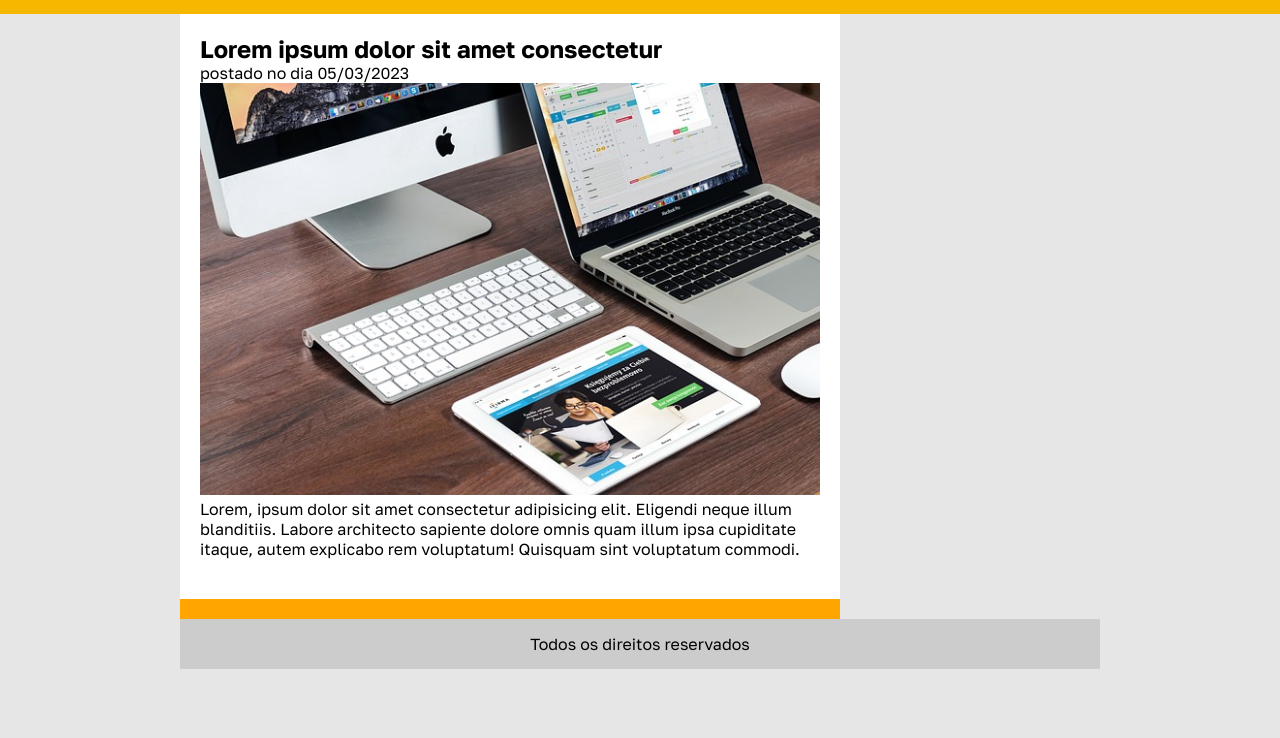
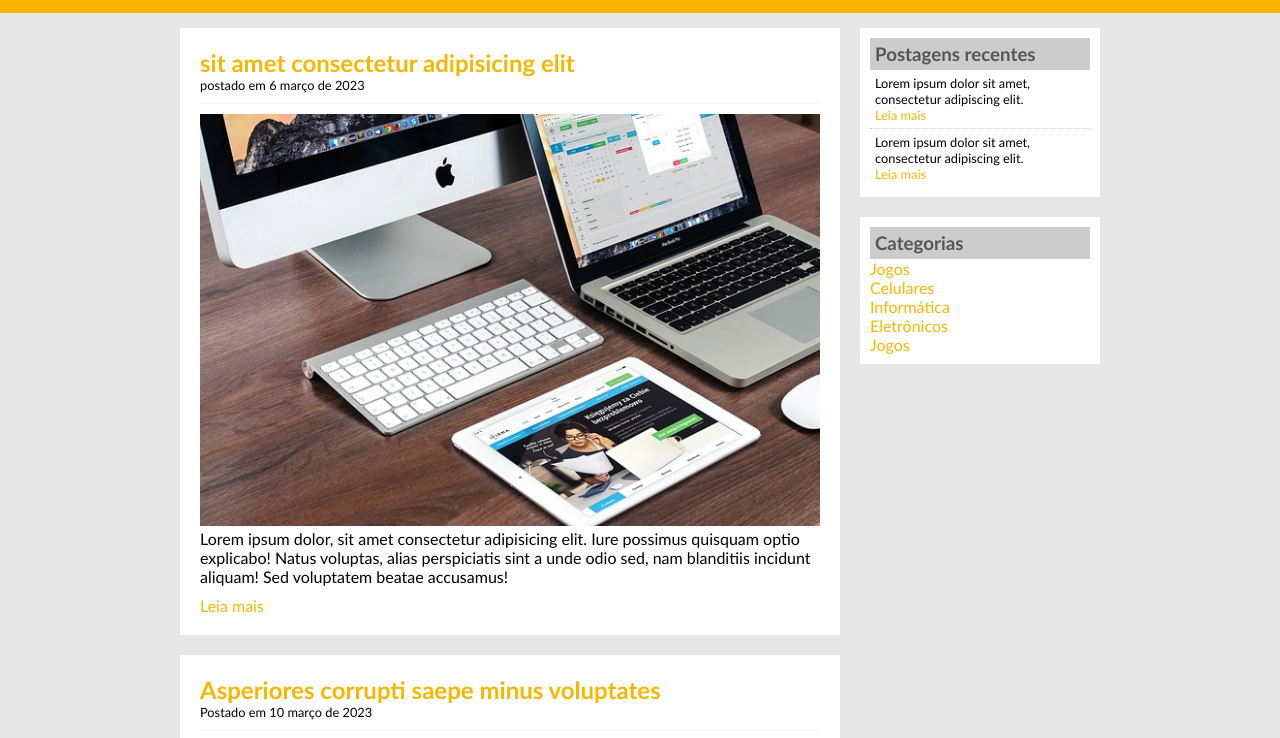
Before and after one commit to KaikeRochaDev/TecBlog, a plain HTML site: page index.html in a window 1280 px wide. Shown: the part 124-862 px from the top of the page. Before the commit the page ends 800 px from the top, so only its background shows below. Drawn offline with Linux system fonts and the light colour scheme.

Commit message:
finalizing the TecBlog project

```diff
--- a/css/estilo.css
+++ b/css/estilo.css
@@ -1,41 +1,40 @@
-*{
+/*Limpar formatações padrão*/
+* {
+	margin: 0;
 	padding: 0;
-    margin: 0;
-    box-sizing: border-box;
 }
 
-body{
+body {
 	font-size: 1em;
-    font-family: 'Golos Text', sans-serif;
+	font-family: "Trebuchet MS", Helvetica, sans-serif;
 	background: #e6e6e6;
 }
 
-/* Layout */
-#area-cabecalho{
+/*
+**** Layout ****
+*/
+#area-cabecalho {
 	background-color: #f7b600;
 	padding: 15px;
 	text-align: center;
 }
 
-#area-logo, #area-menu{
+#area-logo, #area-menu {
 	padding: 10px;
 }
 
-#area-principal{
+#area-principal {
 	width: 920px;
 	margin: 0 auto;
+	padding: 15px;
 }
 
-#area-postagens, #area-lateral{
-    background-color: orange;
-}
-
-#area-postagens{
+#area-postagens {
 	width: 660px;
 	float: left;
 }
 
-#area-lateral{
+#area-lateral {
 	width: 240px;
 	float: right;
 }
@@ -43,38 +42,86 @@ body{
 .postagem{
 	padding: 20px;
 	margin-bottom: 20px;
-    background-color: white;
+	background: white;
+}
+
+.conteudo-lateral {
+	background: white;
+	padding: 10px;
+	margin-bottom: 20px;
+}
+
+.postagem-lateral {
+	font-size: 0.8em;
+	padding: 5px;
+	border-bottom: 1px dotted #CCC;
+}
+
+.descricao{
+    margin-bottom: 10px;
 }
 
 #rodape {
 	clear: both;
 	text-align: center;
 	padding: 15px;
-    background-color: #ccc;
+	background: #CCC;
 }
 
-/* Formatação menu */
-a{
+/*
+**** Formatação do menu ****
+*/
+a {
 	text-decoration: none;
 }
 
 a:link, a:visited {
+	color: #f7b600;
+}
+
+a:hover {
+	text-decoration: underline;
+}
+
+#area-cabecalho a:link, #area-cabecalho a:visited {
 	color: #FFF;
 	padding: 8px 12px;
 }
-a:hover{
+
+#area-cabecalho a:hover {
 	color: #f7b600;
-    background-color: #fff;
+	background: #FFF;
+    transition: all 300ms ease-in-out;
     border-radius: 6px;
-    transition: all 300ms ease-in-out;
+	text-decoration: none;
 }
 
-/* formatações gerais */
-h1{
+/*
+**** Formatações em geral ****
+*/
+h1 {
 	color: #4e4e4e;
 	font-size: 2.5em;
+}
+
+h2 {
+	color: #f7b600;
+}
+
+h3 {
+	color: #565656;
+	background: #CCC;
+	padding: 5px;
 }
 
 .branco{
 	color: white;
 }
+
+.data-postagem {
+	font-size: 0.8em;
+	border-bottom: 1px solid #f4f4f4;
+	padding-bottom: 10px;
+	margin-bottom: 10px;
+	display: block;
+}
--- a/index.html
+++ b/index.html
@@ -1,44 +1,83 @@
 <!DOCTYPE html>
-<html lang="pt-BR">
+<html>
 <head>
-    <meta charset="UTF-8">
-    <meta http-equiv="X-UA-Compatible" content="IE=edge">
-    <meta name="viewport" content="width=device-width, initial-scale=1.0">
 	<title>TecBlog - O seu Blog de tecnologia</title>
-
-    <link rel="stylesheet" href="css/estilo.css">
-
-    <link rel="preconnect" href="https://fonts.googleapis.com">
-    <link rel="preconnect" href="https://fonts.gstatic.com" crossorigin>
-    <link href="https://fonts.googleapis.com/css2?family=Golos+Text:wght@400;700&display=swap" rel="stylesheet">
+	<meta charset="utf-8">
+	<link rel="stylesheet" type="text/css" href="css/estilo.css">
 </head>
 <body>
+
 	<div id="area-cabecalho">
+
 		<div id="area-logo">
 			<h1>Tec<span class="branco">Blog</span></h1>
 		</div>
 		<div id="area-menu">
 			<a href="index.html">Home</a>
 			<a href="jogos.html">Jogos</a>
-            <a href="celulares.html">Celuláres</a>
+			<a href="celulares.html">Celulares</a>
 			<a href="informatica.html">Informática</a>
 			<a href="eletronicos.html">Eletrônicos</a>
 		</div>
+
 	</div>
 
 	<div id="area-principal">
+
 		<div id="area-postagens">
+
+			<!-- abertura postagem -->
 			<div class="postagem">
-                <h2>Lorem ipsum dolor sit amet consectetur</h2>
-                <span>postado no dia 05/03/2023</span>
-                <img width="620px" src="imgs/imagem2.jpg" alt="">
-                <p>
-                    Lorem, ipsum dolor sit amet consectetur adipisicing elit. Eligendi neque illum blanditiis. Labore architecto sapiente dolore omnis quam illum ipsa cupiditate itaque, autem explicabo rem voluptatum! Quisquam sint voluptatum commodi.
+				<h2>sit amet consectetur adipisicing elit</h2>
+				<span class="data-postagem">postado em 6 março de 2023</span>
+				<img width="620px" src="imgs/imagem2.jpg">
+				<p class="descricao">
+                    Lorem ipsum dolor, sit amet consectetur adipisicing elit. Iure possimus quisquam optio explicabo! Natus voluptas, alias perspiciatis sint a unde odio sed, nam blanditiis incidunt aliquam! Sed voluptatem beatae accusamus!
 				</p>
 				<a href="">Leia mais</a>
-            </div>
+			</div><!--// fechamento postagem -->
+
+			<!-- abertura postagem -->
+			<div class="postagem">
+				<h2>Asperiores corrupti saepe minus voluptates</h2>
+				<span class="data-postagem">Postado em 10 março de 2023</span>
+				<img width="620px" src="imgs/imagem3.jpg">
+				<p class="descricao">
+                    Lorem ipsum dolor sit amet consectetur, adipisicing elit. Doloremque, asperiores corrupti saepe minus voluptates, amet, id exercitationem odit ipsa suscipit quia repellendus sunt minima voluptatum. Eligendi architecto mollitia dolore dignissimos?
+				</p>
+				<a href="">Leia mais</a>
+			</div><!--// fechamento postagem -->
+
 		</div>
 		<div id="area-lateral">
+
+
+			<div class="conteudo-lateral">
+				<h3>Postagens recentes</h3>
+
+				<div class="postagem-lateral">
+					<p>Lorem ipsum dolor sit amet, consectetur adipiscing elit.</p>
+					<a href="">Leia mais</a>
+				</div>
+
+				<div class="postagem-lateral" style="border-bottom: none;">
+					<p>Lorem ipsum dolor sit amet, consectetur adipiscing elit.</p>
+					<a href="">Leia mais</a>
+				</div>
+
+			</div>
+
+			<div class="conteudo-lateral">
+				<h3>Categorias</h3>
+
+				<a href="">Jogos</a><br>
+				<a href="">Celulares</a><br>
+				<a href="">Informática</a><br>
+				<a href="">Eletrônicos</a><br>
+				<a href="">Jogos</a><br>
+
+			</div>
+
 
 		</div>
 
@@ -47,5 +86,6 @@
 		</div>
 
 	</div>
+
 </body>
 </html>
```
Lines whose indentation alone changed are shown as unchanged.
